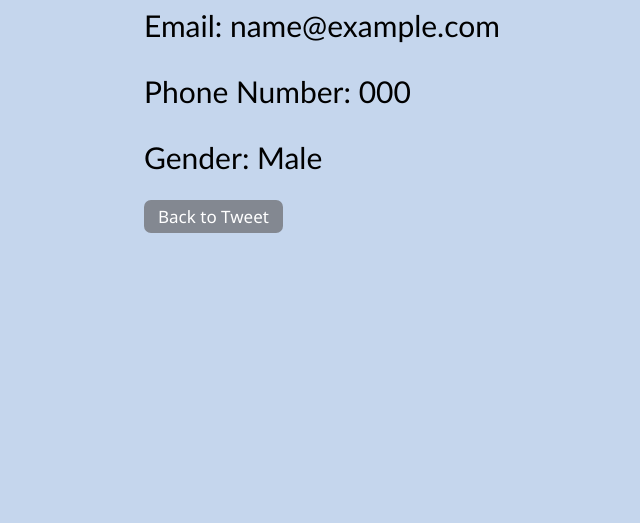
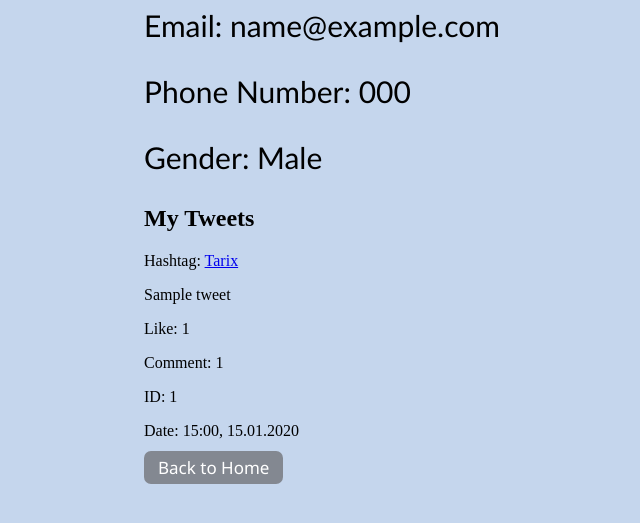
Before and after one commit to RahmatjonIbrohimov/KeepSecret-Django, a Django app: page /profile/ in a window 1280 px wide. Shown: the part 253-776 px from the top of the page, without its empty margins (156-796 px from the left). Run offline with Django 4.2, Linux system fonts and the light colour scheme; a user stored in the database is signed in; tables that the repository leaves empty hold one stand-in row (values such as "Sample post").

Commit message:
Update: updated view

```diff
--- a/users/templates/info.html
+++ b/users/templates/info.html
@@ -14,7 +14,22 @@
   <p class="username-p">Phone Number: {{ user.usermodel.phone_number }}</p>
   <p class="username-p">Gender: {{ user.usermodel.gender }}</p>
 
-  <a href="{% url 'tweet_list' %}" class="back btn btn-secondary">Back to Tweet</a>
+  <h2>My Tweets</h2>
+    {% for tweet in mytweets %}
+      <div class="my-tweet">
+        <p class="my-tweet-hashtag">Hashtag: <a href="/hashtag/{{ tweet.hashtag }}">{{ tweet.hashtag }}</a></p>
+        <p class="my-tweet-question">{{ tweet.question }}</p>
+        <div class="my-tweet-container">
+          <p class="my-tweet-more">Like: {{ tweet.likes.count }}</p>
+          <p class="my-tweet-more">Comment: {{ tweet.comment_count }}</p>
+          <p class="my-tweet-more"> ID: {{ tweet.id }}</p>
+          <p class="my-tweet-date">Date: {{ tweet.date|date:"H:i, d.m.Y" }}</p>
+        </div>
+      </div>
+    {% endfor %}
+
+
+  <a href="{% url 'tweet_list' %}" class="back btn btn-secondary">Back to Home</a>
 
 </body>
 </html>
```
